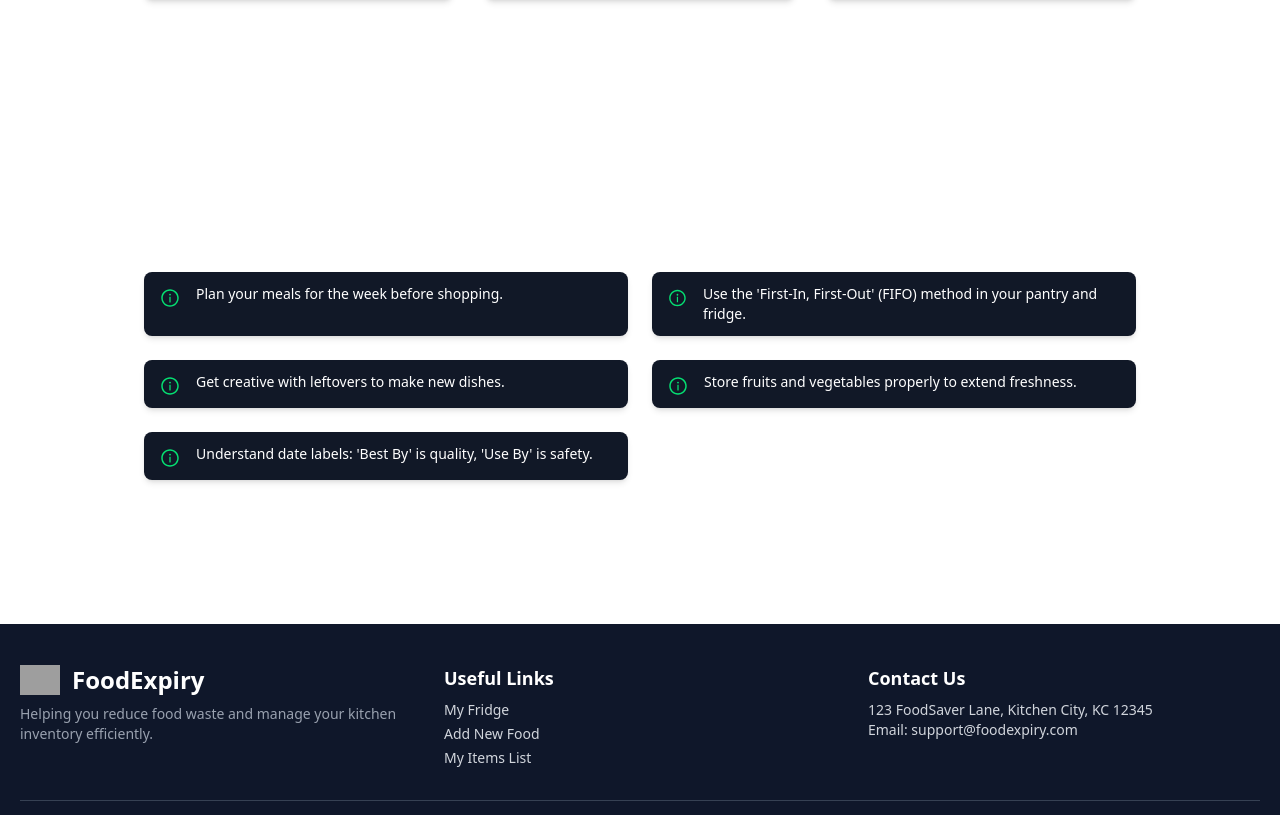
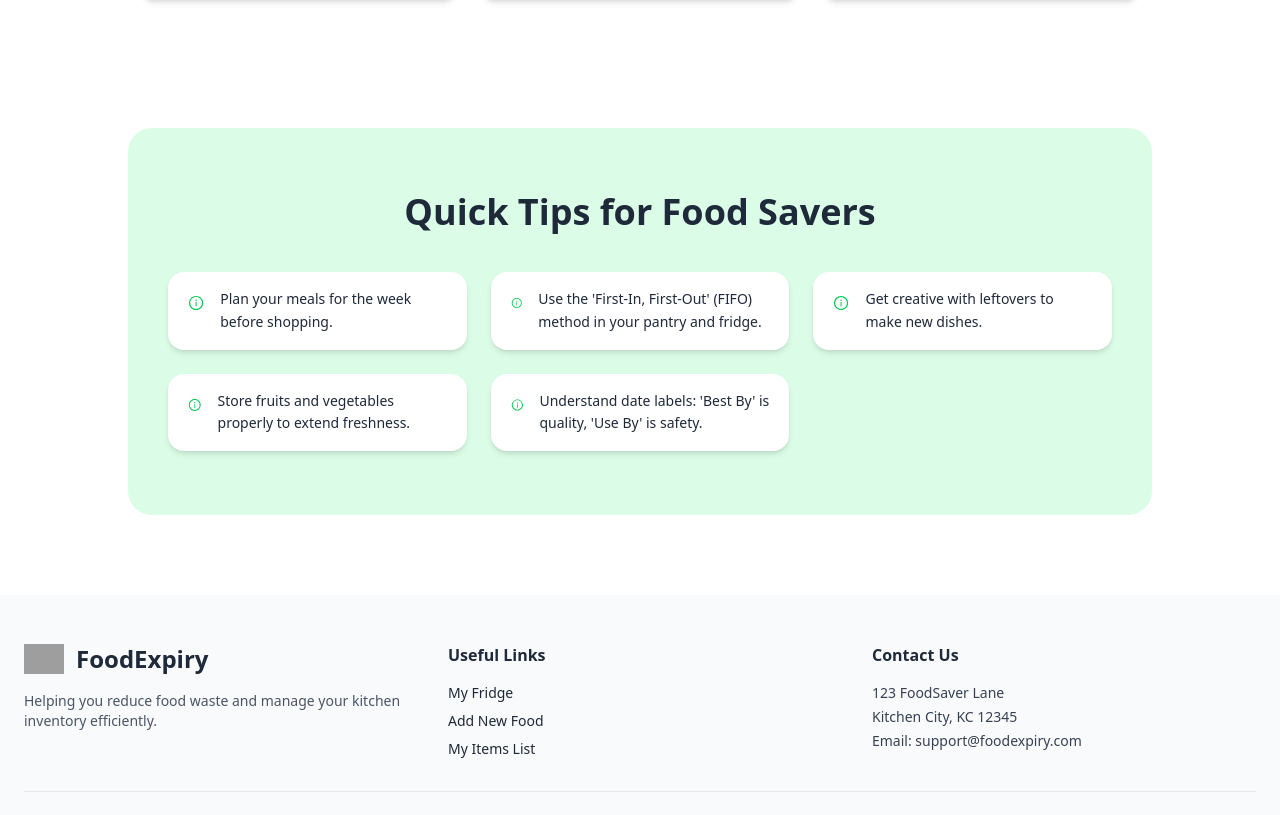
Before and after one commit to rkzahidhassandipu/-Food-Expiry-Tracker, a React (Vite) app: page / in a window 1280 px wide. Shown: the part 1982-2797 px from the top of the page. Built offline with nearby package versions, Linux system fonts and the light colour scheme; no server answers; grey boxes are pictures that could not be loaded.

Commit message:
home page is ok

```diff
--- a/src/Components/NavItems/Logo/Logo.jsx
+++ b/src/Components/NavItems/Logo/Logo.jsx
@@ -4,7 +4,7 @@ const Logo = () => {
   return (
     <div className='flex items-center text-2xl font-bold text-white'>
       <img className='w-10 mr-3' src="https://i.postimg.cc/Y2bfJ4PC/d571649-Restaurant-logo.png" alt="" />
-      <a >FoodExpiry</a>
+      <span className='text-gray-800 dark:text-white'>FoodExpiry</span>
     </div>
   )
 }
--- a/src/Components/QuickTips/QuickTips.jsx
+++ b/src/Components/QuickTips/QuickTips.jsx
@@ -13,21 +13,18 @@ const tips = [
 
 const QuickTips = () => {
   return (
-    <div className="bg-white dark:bg-gray-900/30 my-20 rounded-3xl py-16 px-4 flex justify-center items-center">
-      <div className="max-w-6xl w-full">
-        {/* Heading */}
+    <section className="bg-green-100 dark:bg-gray-900/30 py-16 px-6 md:px-10 rounded-3xl my-20">
       <motion.h2
         variants={fadeIn("down", 0.2)}
         initial="hidden"
         whileInView="show"
         viewport={{ once: true, amount: 0.3 }}
-          className="text-3xl md:text-4xl font-bold text-white text-center mb-10"
+        className="text-3xl md:text-4xl font-bold text-center text-gray-800 dark:text-white mb-10"
       >
         Quick Tips for Food Savers
       </motion.h2>
 
-        {/* Tip cards with staggered animation */}
-        <div className="grid grid-cols-1 md:grid-cols-2 gap-6">
+      <div className="grid grid-cols-1 sm:grid-cols-2 lg:grid-cols-3 gap-6 max-w-6xl mx-auto">
         {tips.map((tip, index) => (
           <motion.div
             key={index}
@@ -35,15 +32,14 @@ const QuickTips = () => {
             initial="hidden"
             whileInView="show"
             viewport={{ once: true, amount: 0.2 }}
-              className="flex items-start gap-4 bg-[#111827] text-white px-4 py-3 rounded-lg shadow-md"
+            className="flex items-start gap-4 bg-white dark:bg-gray-800 text-gray-800 dark:text-gray-200 px-5 py-4 rounded-2xl shadow-md transition hover:shadow-lg"
           >
-              <AiOutlineInfoCircle className="text-green-400 mt-1" size={20} />
-              <p className="text-sm">{tip}</p>
+            <AiOutlineInfoCircle className="text-green-500 mt-1" size={22} />
+            <p className="text-sm leading-relaxed">{tip}</p>
           </motion.div>
         ))}
       </div>
-      </div>
-    </div>
+    </section>
   );
 };
 
--- a/src/Layout/Footer/Footer.jsx
+++ b/src/Layout/Footer/Footer.jsx
@@ -1,45 +1,57 @@
-import React from 'react';
-import Loading from '../../Components/Loading/Loading';
-import Logo from '../../Components/NavItems/Logo/Logo';
-import { Link } from 'react-router';
+import React from "react";
+import { Link } from "react-router";
+import Logo from "../../Components/NavItems/Logo/Logo";
 
 const Footer = () => {
   return (
-    <footer className="bg-[#0F172A] text-white py-10 px-5">
-      <div className="max-w-7xl mx-auto grid md:grid-cols-3 gap-8">
-        {/* Logo and Description */}
+    <footer className="bg-gray-50 dark:bg-[#0F172A] text-gray-800 dark:text-gray-100 px-6 pt-12 pb-6">
+      <div className="max-w-7xl mx-auto grid gap-10 md:grid-cols-3 border-b border-gray-200 dark:border-gray-700 pb-8">
+        {/* Logo + Description */}
         <div>
-          <div className="flex items-center space-x-2 mb-2">
-           <Link to={`/`}>
+          <Link to="/" className="flex items-center mb-4">
             <Logo />
-           </Link>
-          </div>
-          <p className="text-sm text-gray-400">
+          </Link>
+          <p className="text-sm text-gray-600 dark:text-gray-400">
             Helping you reduce food waste and manage your kitchen inventory efficiently.
           </p>
         </div>
 
         {/* Useful Links */}
         <div>
-          <h2 className="text-lg font-semibold mb-2">Useful Links</h2>
-          <ul className="space-y-1 text-sm text-gray-300">
-            <li><a className='hover:text-green-600' href="#">My Fridge</a></li>
-            <li><a className='hover:text-green-600' href="#">Add New Food</a></li>
-            <li><a className='hover:text-green-600' href="#">My Items List</a></li>
+          <h2 className="text-base font-semibold mb-4">Useful Links</h2>
+          <ul className="space-y-2 text-sm">
+            <li>
+              <Link to="/my-fridge" className="hover:text-green-600 dark:hover:text-green-400 transition">
+                My Fridge
+              </Link>
+            </li>
+            <li>
+              <Link to="/add-food" className="hover:text-green-600 dark:hover:text-green-400 transition">
+                Add New Food
+              </Link>
+            </li>
+            <li>
+              <Link to="/my-items" className="hover:text-green-600 dark:hover:text-green-400 transition">
+                My Items List
+              </Link>
+            </li>
           </ul>
         </div>
 
         {/* Contact Info */}
         <div>
-          <h2 className="text-lg font-semibold mb-2">Contact Us</h2>
-          <p className="text-sm text-gray-300">123 FoodSaver Lane, Kitchen City, KC 12345</p>
-          <p className="text-sm text-gray-300">Email: support@foodexpiry.com</p>
+          <h2 className="text-base font-semibold mb-4">Contact Us</h2>
+          <ul className="text-sm space-y-1 text-gray-700 dark:text-gray-300">
+            <li>123 FoodSaver Lane</li>
+            <li>Kitchen City, KC 12345</li>
+            <li>Email: support@foodexpiry.com</li>
+          </ul>
         </div>
       </div>
 
-      {/* Copyright */}
-      <div className="text-center text-gray-500 text-sm mt-8 border-t border-gray-700 pt-4">
-        © 2025 FoodExpiry. All rights reserved.
+      {/* Bottom Bar */}
+      <div className="pt-6 text-center text-xs text-gray-500 dark:text-gray-400">
+        © {new Date().getFullYear()} FoodExpiry. All rights reserved.
       </div>
     </footer>
   );
--- a/src/Layout/Navbar/Navbar.jsx
+++ b/src/Layout/Navbar/Navbar.jsx
@@ -6,7 +6,7 @@ import { Link } from "react-router"; // ✅ FIXED: use react-router-dom
 
 const Navbar = () => {
   return (
-    <div className="fixed top-0 left-0 right-0 z-50 bg-transparent dark:bg-black/30 backdrop-blur-md border-b border-gray-700"
+    <div className="fixed top-0 left-0 right-0 z-50 bg-transparent bg-gray-50 dark:bg-gray-800  backdrop-blur-md border-b border-gray-700"
 >
       <div className="w-4/5 mx-auto navbar">
         <div className="navbar-start w-full">
--- a/src/Pages/MyItems/MyItems.jsx
+++ b/src/Pages/MyItems/MyItems.jsx
@@ -70,7 +70,7 @@ const MyItems = () => {
       <div className="max-w-6xl mx-auto">
         <div className="flex flex-col md:flex-row justify-between items-start md:items-center mb-6 gap-4">
           <div>
-            <h1 className="text-2xl md:text-3xl font-bold">My Food Items</h1>
+            <h1 className="text-2xl md:text-3xl font-bold text-gray-800 dark:text-white">My Food Items</h1>
             <p className="text-gray-400">
               Manage your personal food inventory.
             </p>
@@ -153,9 +153,9 @@ const MyItems = () => {
                 initial="hidden"
                 animate="show"
                 viewport={{ once: true }}
-                className="bg-[#1e293b] p-4 rounded-md"
+                className="bg-[#1e293b] p-4 rounded-md text-gray-800 dark:text-white"
               >
-                <h3 className="text-lg font-bold">{item.title}</h3>
+                <h3 className="text-lg font-bold text-gray-800 dark:text-white">{item.title}</h3>
                 <p className="text-sm text-gray-400">
                   Category: {item.category}
                 </p>
```
Lines whose indentation alone changed are shown as unchanged.
